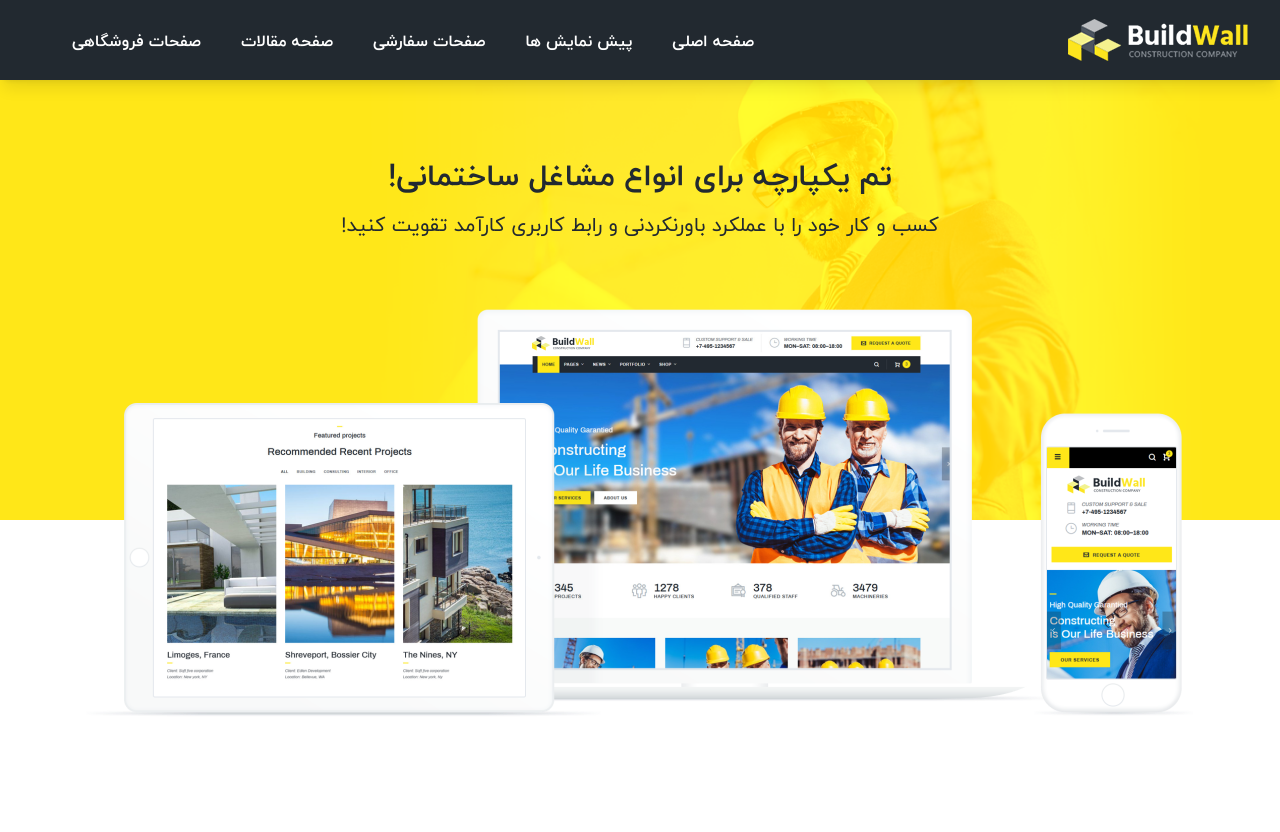
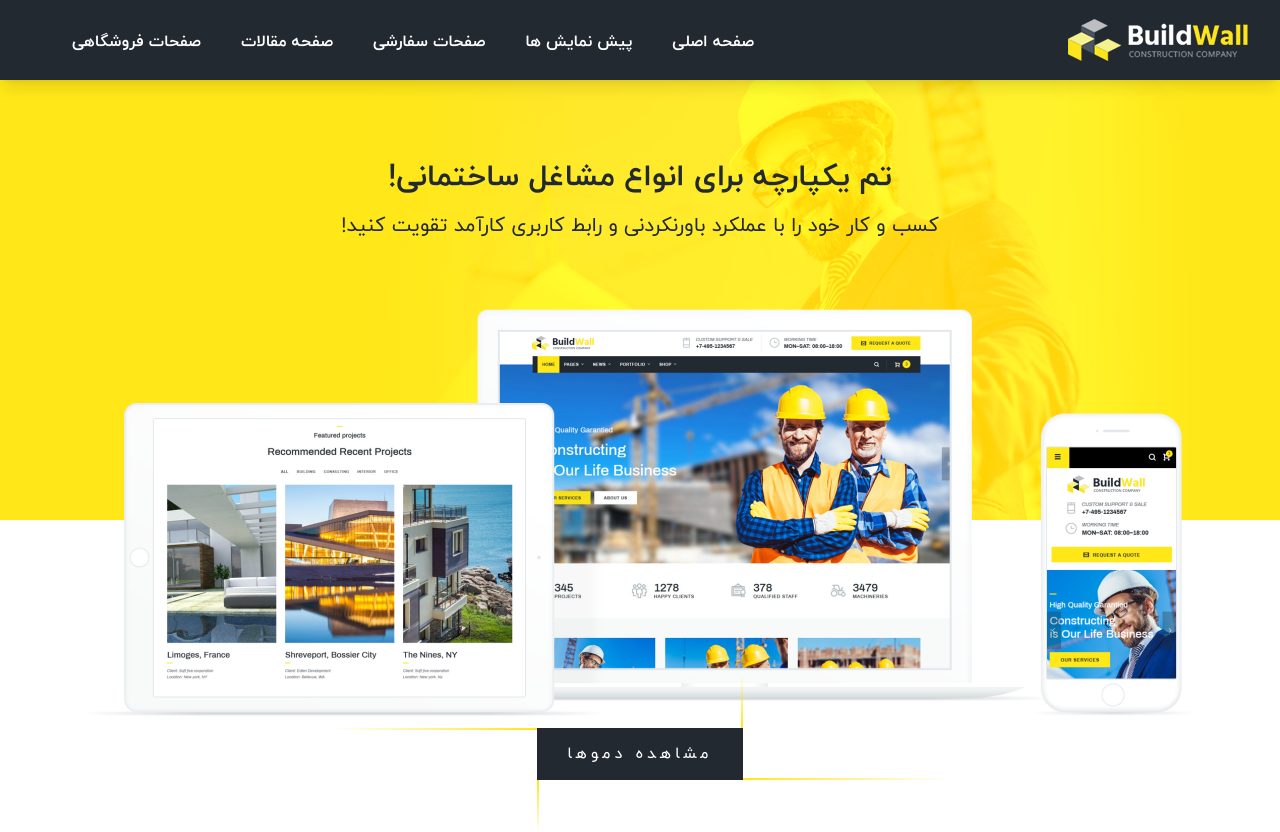
Before and after one commit to mahyarErshad/buildwall, a React (Vite) app: page / in a window 1280 px wide. Before the commit the page ends 800 px from the top, so only its background shows below. Built offline with nearby package versions, Linux system fonts and the light colour scheme.

Commit message:
Imported NeonButton

```diff
--- a/src/Components/Body/HeroSection/HeroSection.jsx
+++ b/src/Components/Body/HeroSection/HeroSection.jsx
@@ -1,6 +1,7 @@
 import React from "react";
 import styles from "./styles.module.css";
 import headerImage from "../../../assets/images/headerFrontImage.webp";
+import NeonButton from "../../Utils/NeonButton/NeonButton";
 
 function HeroSection() {
   return (
@@ -10,6 +11,7 @@ function HeroSection() {
         <p className="text-xl">کسب و کار خود را با عملکرد باورنکردنی و رابط کاربری کارآمد تقویت کنید!</p>
         <img className="w-full max-w-[73.125rem] mt-8" src={headerImage} alt="Hero Image" />
       </article>
+      <NeonButton text="مشاهده دموها" />
     </section>
   );
 }
```
